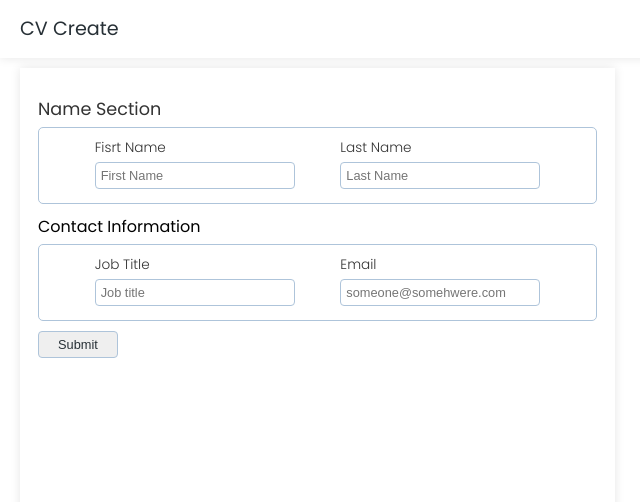
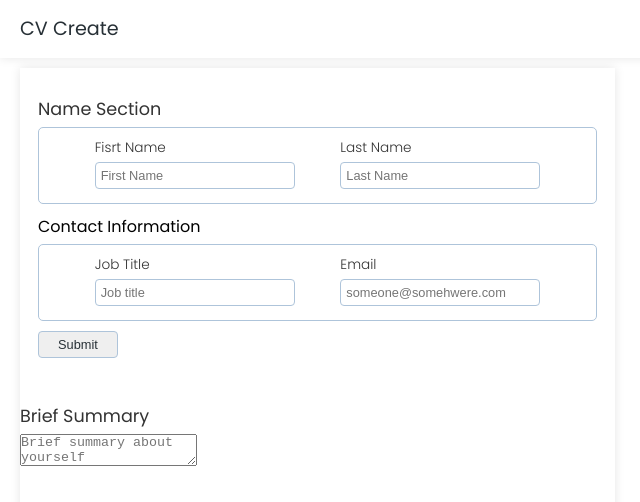
Before and after one commit to Kummirai/cv-application, a React (Vite) app in the folder cv application/: page / in a window 1280 px wide. Shown: the top 502 px of the page, without its empty margins (0-640 px from the left). Built offline with nearby package versions, Linux system fonts and the light colour scheme.

Commit message:
Refactor CvTemplate component to include BriefSummary component and update CSS styles

```diff
--- /dev/null
+++ b/cv application/src/components/CvTemplate/BriefSummary/BriefSummary.jsx
@@ -0,0 +1,12 @@
+import "./briefSummary.css";
+
+const BriefSummary = () => {
+  return <form className="brief-summary">
+    <legend>
+      <h2 className="sub-heading">Brief Summary</h2>
+    </legend>
+    <textarea placeholder="Brief summary about yourself"></textarea>
+  </form>;
+};
+
+export default BriefSummary;
--- /dev/null
+++ b/cv application/src/components/CvTemplate/BriefSummary/briefSummary.css
@@ -0,0 +1,4 @@
+.brief-summary{
+  grid-row: 6 / -1;
+  margin-top: 20px;
+}
--- a/cv application/src/components/CvTemplate/CvTemplate.jsx
+++ b/cv application/src/components/CvTemplate/CvTemplate.jsx
@@ -1,3 +1,4 @@
+import BriefSummary from "./BriefSummary/BriefSummary";
 import "./cvTemplate.css";
 import NameSection from "./NameSection/NameSection";
 
@@ -5,6 +6,7 @@ const CvTemplate = () => {
   return (
     <div className="cvTemplate">
       <NameSection />
+      <BriefSummary />
     </div>
   );
 };
--- a/cv application/src/components/CvTemplate/NameSection/NameSection.jsx
+++ b/cv application/src/components/CvTemplate/NameSection/NameSection.jsx
@@ -5,7 +5,7 @@ const NameSection = () => {
     <div className="name-section">
       <form>
         <legend>
-          <h2>Name Section</h2>
+          <h2 className="sub-heading">Name Section</h2>
         </legend>
         <fieldset className="name-info">
           <div>
--- a/cv application/src/components/CvTemplate/NameSection/nameSection.css
+++ b/cv application/src/components/CvTemplate/NameSection/nameSection.css
@@ -1,6 +1,6 @@
 .name-section{
   grid-column: 1 / -1;
-  grid-row: 1 / 5;
+  grid-row: 1 / 6;
   display: flex;
   flex-direction: column;
   padding: 18px;
@@ -14,7 +14,7 @@
   padding: 10px;
 }
 
-.name-section h2{
+.sub-heading{
   font-size: 1.1rem;
   font-weight: 400;
   color: #333;
```
